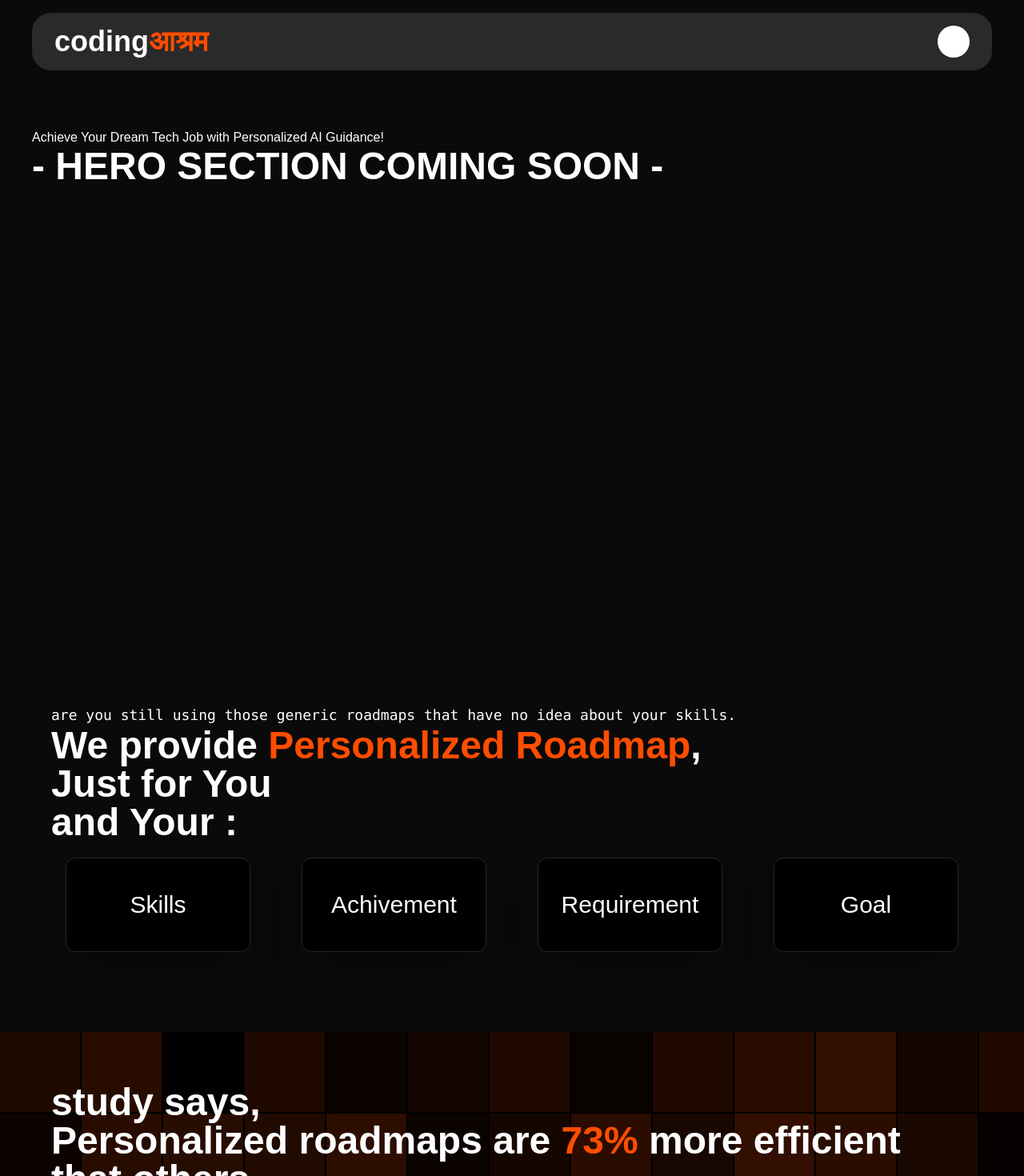
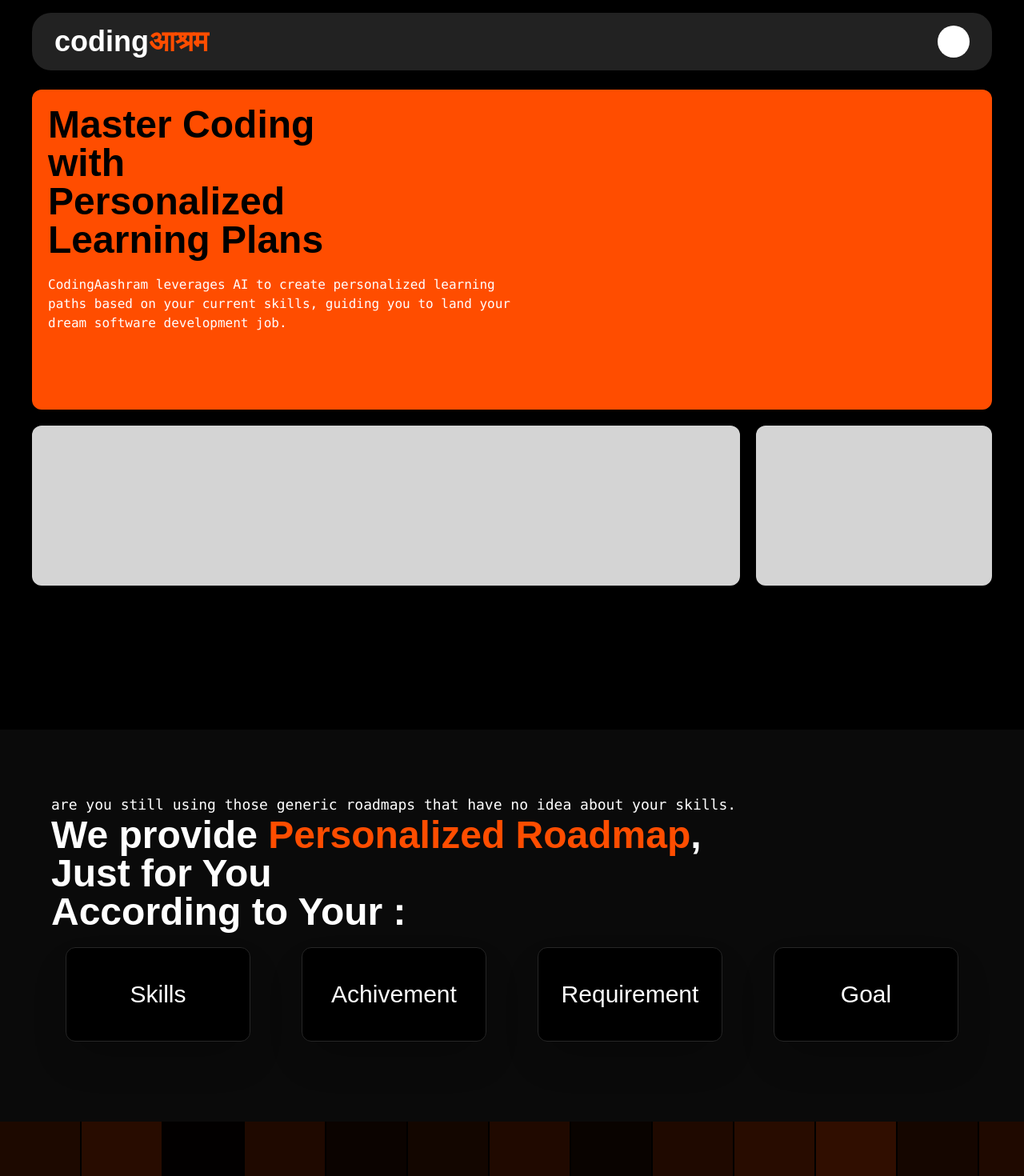
Before and after one commit to Swayanshu004/CODINGAASHRAM-FRONTEND, a Next.js app: page / in a window 1280 px wide. Shown: the top 1470 px of the page at 80% size. Built offline with nearby package versions, Linux system fonts and the light colour scheme.

Commit message:
redesign landing page - hero section

```diff
--- a/src/app/layout.tsx
+++ b/src/app/layout.tsx
@@ -32,7 +32,7 @@ export default function RootLayout({
       <body
         className={`${geistSans.variable} ${geistMono.variable} antialiased`}
       >
-        <div className="w-screen fixed z-10">
+        <div className="w-screen top-0 fixed z-10">
           <Header />
         </div>
         {children}
--- a/src/app/page.tsx
+++ b/src/app/page.tsx
@@ -6,20 +6,24 @@ export default function Home() {
   const theme = "dark";
   return (
     <div className="min-h-screen text-white ">
-      <div className="w-screen h-screen bg-neutral-950 ">
-      <p className="pt-40 px-10">
-        Achieve Your Dream Tech Job with Personalized AI Guidance!
-      </p>
-      <p className="px-10 font-bold text-5xl">
-        - HERO SECTION COMING SOON -
-      </p>
+      <div className="w-screen h-screen bg-netural-950">
+        <div className="h-1/2 mx-10 mt-28 rounded-xl bg-[#ff4d00] p-5">
+        <h2 className="w-2/6 text-5xl font-extrabold text-black">Master Coding with Personalized Learning Plans</h2>
+        <p className="md:w-1/2 font-mono mt-5">CodingAashram leverages AI to create personalized learning paths based on your current skills, guiding you to land your dream software development job.</p>
+        </div>
+        <div className="h-1/4 mx-10 my-5 rounded-xl flex gap-5">
+          <div className="h-full w-3/4 rounded-xl bg-neutral-300">
+          </div>
+          <div className="h-full w-1/4 rounded-xl bg-neutral-300">
+          </div>
+        </div>
       </div>
       <div className="w-screen h-full bg-neutral-950 overflow-hidden">
         <div className="px-16 py-20">
           <p className="text-lg font-mono font-thin">
             are you still using those generic roadmaps that have no idea about your skills.
           </p>
-          <h2 className="text-3xl md:text-5xl font-bold leading-snug ">We provide <span className="text-[#ff4d00]">Personalized Roadmap</span>,<br/>Just for You<br/>and Your :</h2>
+          <h2 className="text-3xl md:text-5xl font-bold leading-snug ">We provide <span className="text-[#ff4d00]">Personalized Roadmap</span>,<br/>Just for You<br/>According to Your :</h2>
           <div className="w-full flex items-center gap-2 md:gap-7 justify-around flex-wrap my-5">
             <MagicCard
                 className="cursor-pointer flex-col items-center justify-center shadow-2xl whitespace-nowrap text-lg md:text-3xl py-10 w-1/3 md:w-1/5"
@@ -56,7 +60,7 @@ export default function Home() {
           </p><br />
           <Link
               href={"/signin"}
-              className="px-5 md:px-10 py-3 border-2 border-[#ff4d00] text-[#ff4d00] text-lg font-semibold rounded-full hover:text-[#fff]">Get Your Roadmap Now
+              className="px-5 md:px-10 py-3 border-2 border-[#ff4d00] text-[#ff4d00] text-lg font-semibold rounded-full hover:text-[#fff]">Discover Your Path
           </Link>
         </div>
         <FlickeringGrid
```
